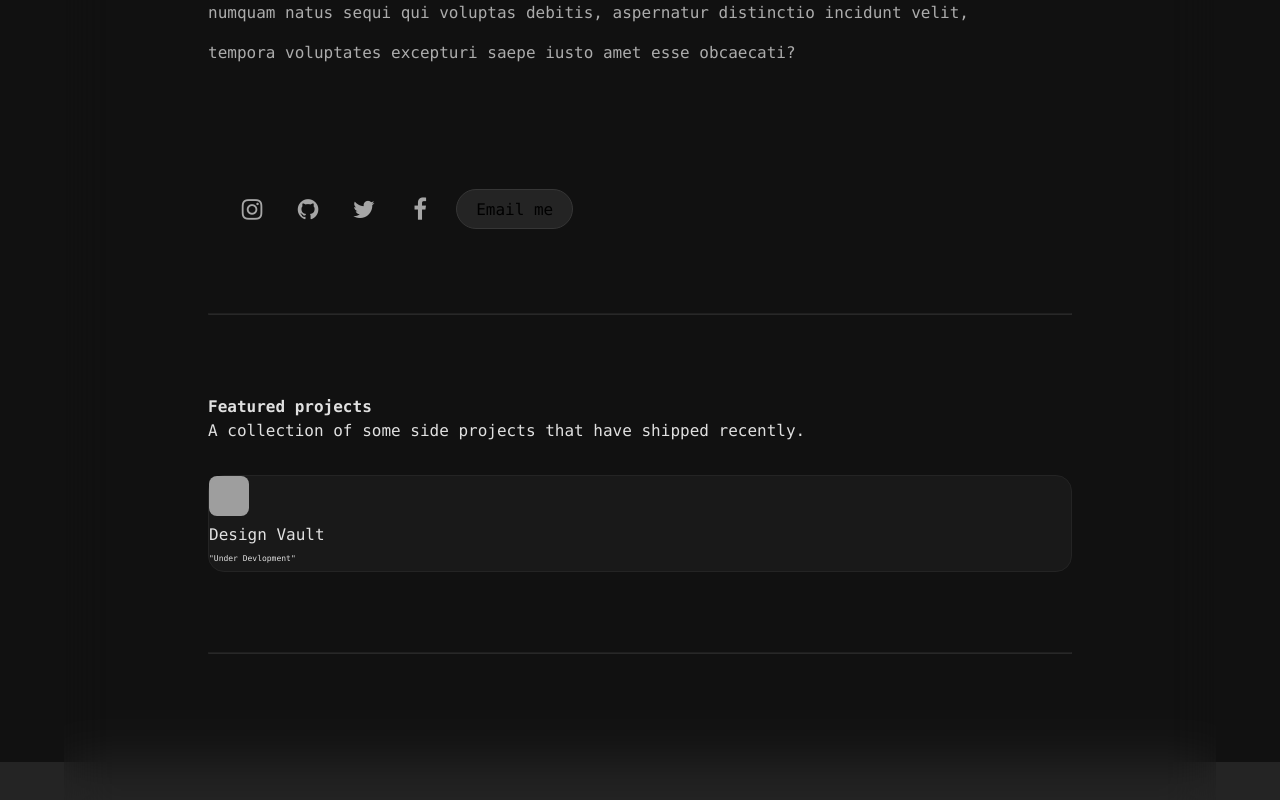
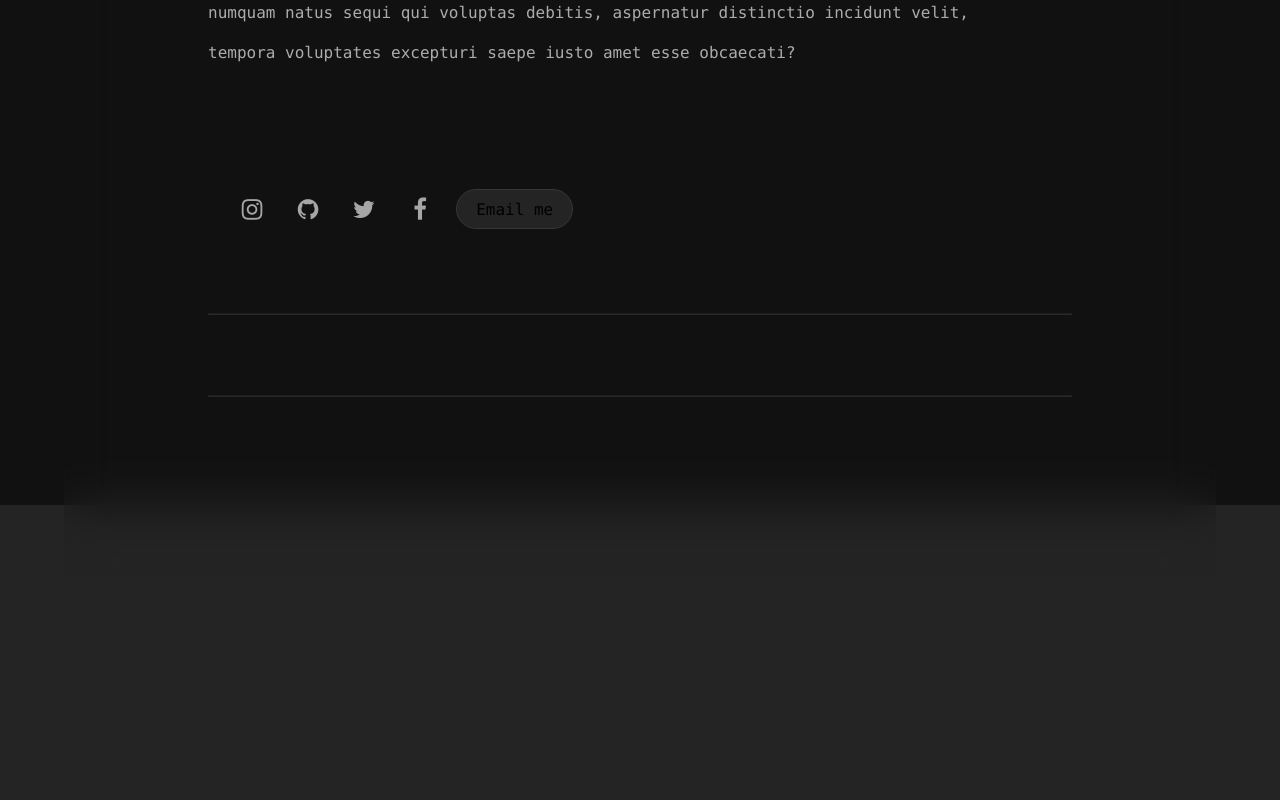
Before and after one commit to afteralexxo/portofolio-using-react, a React (Vite) app: page / in a window 1280 px wide. Shown: the part 813-1613 px from the top of the page. After the commit the page ends 1390 px from the top, so only its background shows below. Built offline with nearby package versions, Linux system fonts and the light colour scheme; grey boxes are pictures that could not be loaded.

Commit message:
remove feature project component

```diff
--- a/src/componenet/Home/MainWrapper.jsx
+++ b/src/componenet/Home/MainWrapper.jsx
@@ -27,7 +27,7 @@ export default function MainWrapper (props) {
             </div>
             <HomeLinks/>
             <hr />
-            <FeatureProject/>
+            {/* <FeatureProject/> */}
             <hr />
             <div className="footer-bar"></div>
             </div>
```
